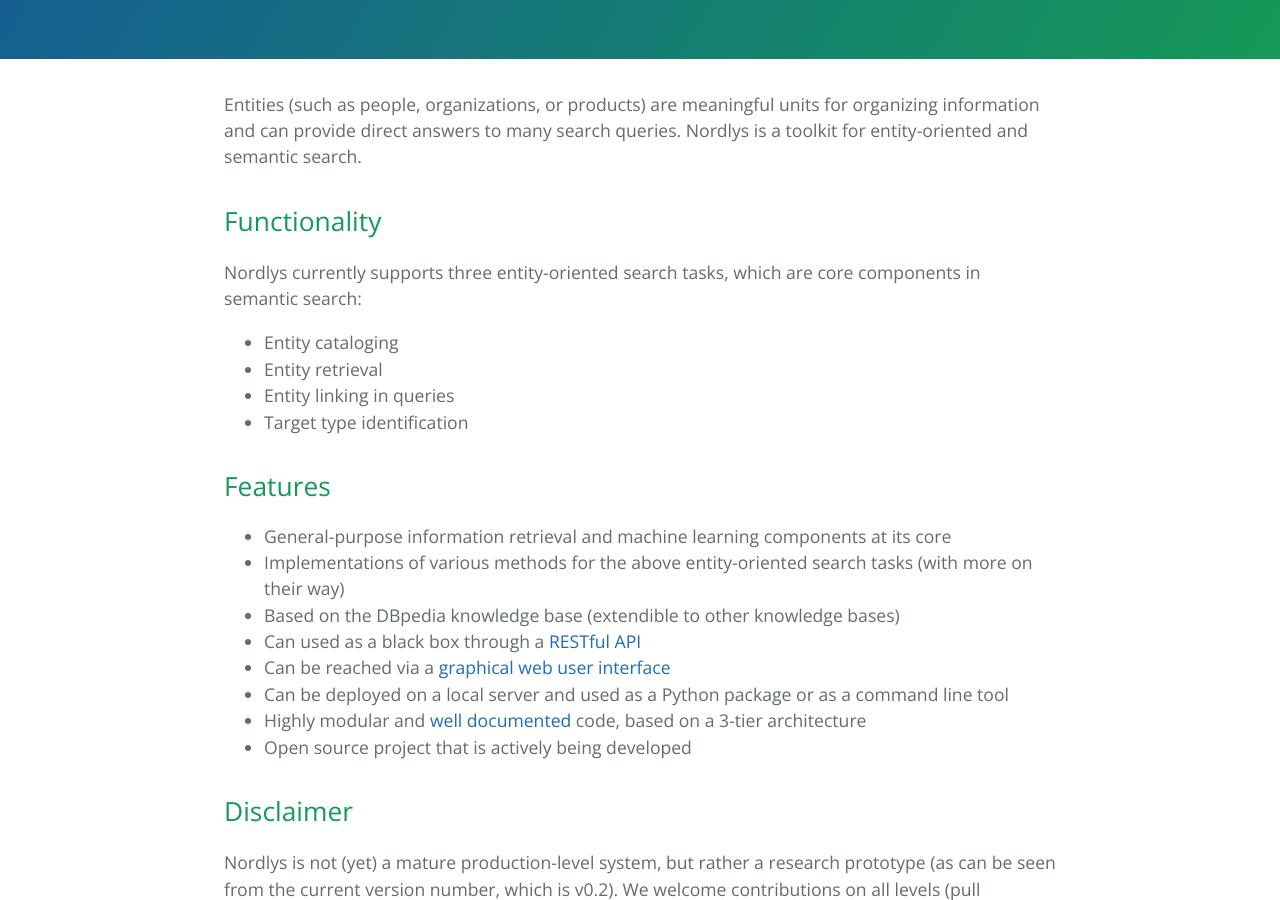
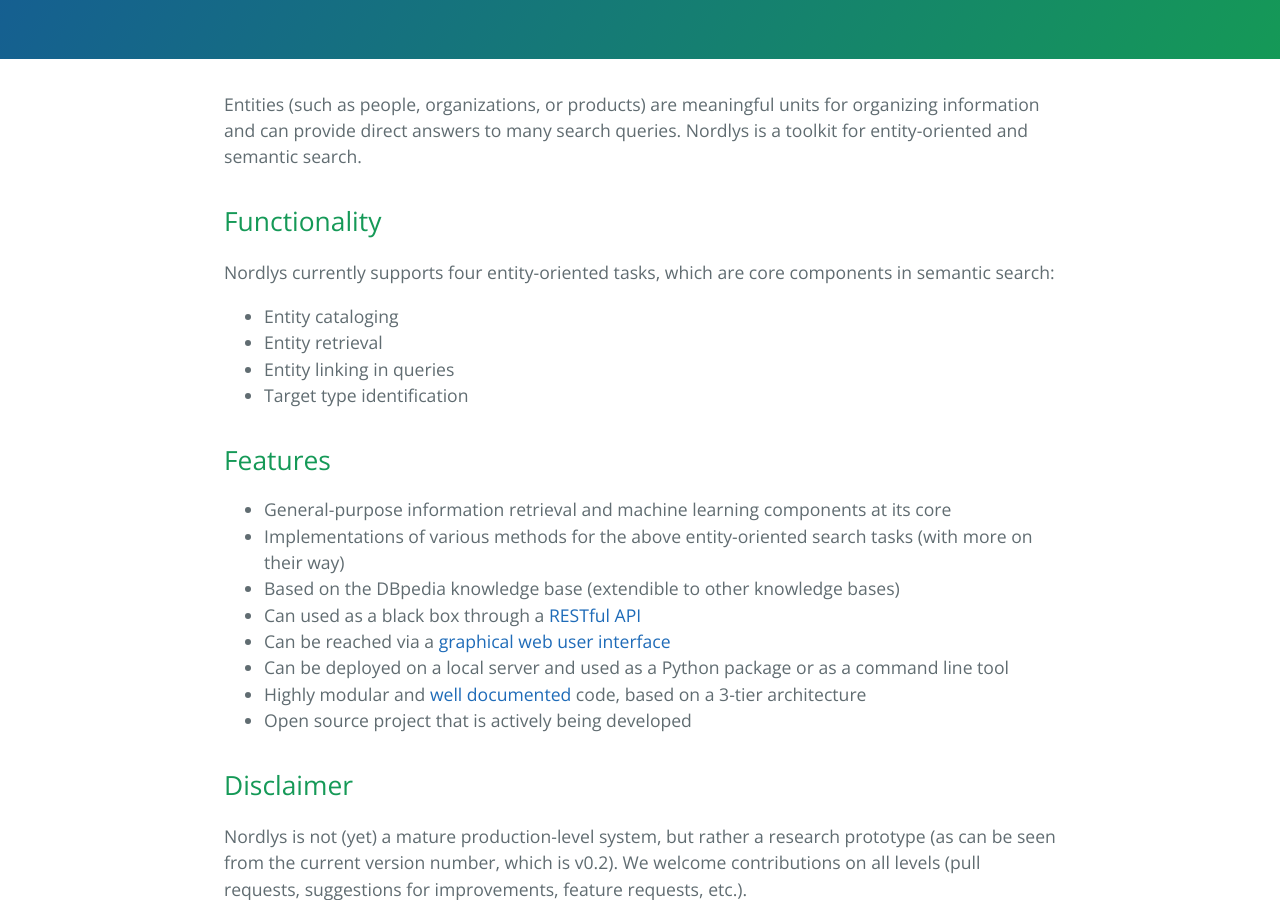
Before and after one commit to iai-group/nordlys, a Jekyll site: the page built from index.md, in a window 1280 px wide and 900 px high, scrolled down 324 px. Built offline with Jekyll 4.4.1, drawn with Linux system fonts in a browser that asks for light colours; our own code applies the rules of GitHub Pages for plain Markdown files.

Commit message:
Update index.md

```diff
--- a/index.md
+++ b/index.md
@@ -3,7 +3,7 @@
 
 ## Functionality
 
-Nordlys currently supports three entity-oriented search tasks, which are core components in semantic search:
+Nordlys currently supports four entity-oriented tasks, which are core components in semantic search:
 
 - Entity cataloging
 - Entity retrieval
```
